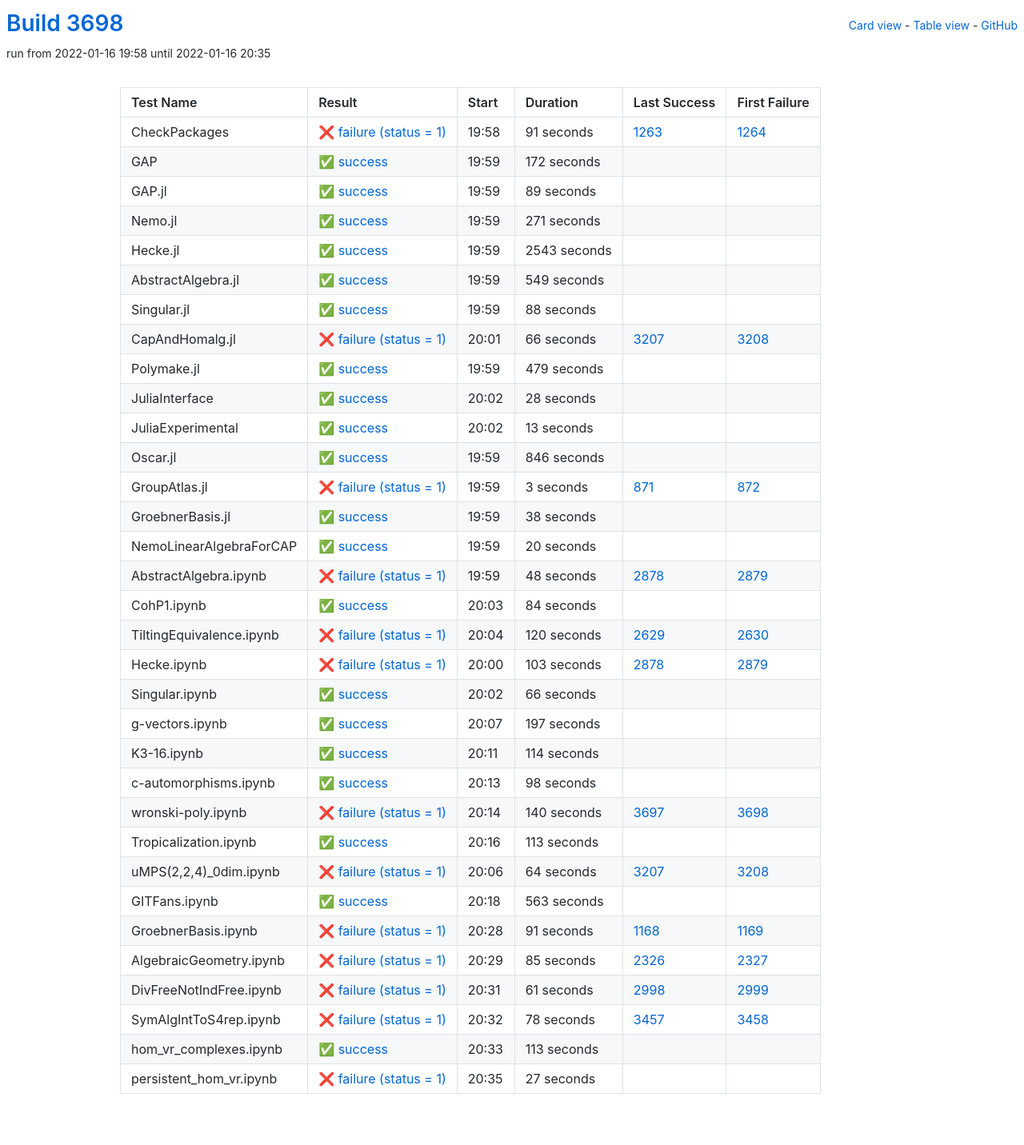
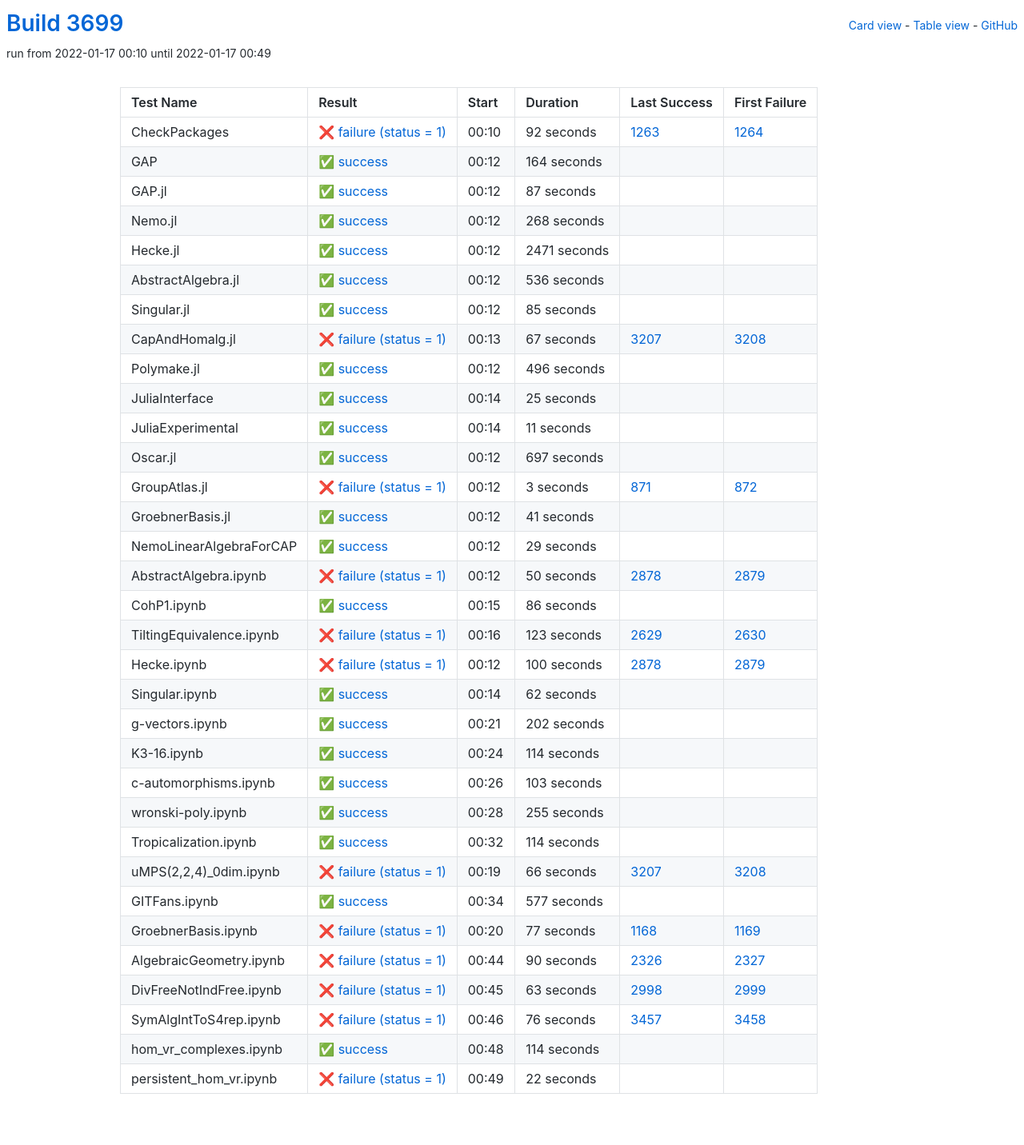
Before and after one commit to oscar-system/oscar-ci-status-stable, a Jekyll site: the page built from table.html, in a window 1280 px wide. Shown: the whole page at 80% size. Built offline with Jekyll 4.4.1, drawn with Linux system fonts in a browser that asks for light colours.

Commit message:
Build #3699

```diff
--- a/_data/ci.yml
+++ b/_data/ci.yml
@@ -1,6 +1,6 @@
 ---
-build: 3698
-build_url: https://oscarci.mathematik.uni-kl.de/job/oscar-stable/3698/
+build: 3699
+build_url: https://oscarci.mathematik.uni-kl.de/job/oscar-stable/3699/
 job: oscar-stable
 organization: oscar-system
 repo: oscar-ci-status-stable
@@ -8,152 +8,152 @@ repourl: https://github.com/oscar-system/oscar-ci-status-stable
 tests:
 - name: CheckPackages
   id: checkpackages
-  log: https://oscarci.mathematik.uni-kl.de/job/oscar-stable/3698/artifact/logs/build-3698/CheckPackages.log
-  start: 2022-01-16 19:58
+  log: https://oscarci.mathematik.uni-kl.de/job/oscar-stable/3699/artifact/logs/build-3699/CheckPackages.log
+  start: 2022-01-17 00:10
   success: false
   exitcode: 1
   status: failure
-  duration: 91
+  duration: 92
   last_success: 1263
   last_success_url: https://oscarci.mathematik.uni-kl.de/job/oscar-stable/1263/
   first_failure: 1264
   first_failure_url: https://oscarci.mathematik.uni-kl.de/job/oscar-stable/1264/
 - name: GAP
   id: gap
-  log: https://oscarci.mathematik.uni-kl.de/job/oscar-stable/3698/artifact/logs/build-3698/GAP.log
-  start: 2022-01-16 19:59
+  log: https://oscarci.mathematik.uni-kl.de/job/oscar-stable/3699/artifact/logs/build-3699/GAP.log
+  start: 2022-01-17 00:12
   success: true
   exitcode: 0
   status: success
-  duration: 172
+  duration: 164
   last_success: false
   last_success_url:
   first_failure: false
   first_failure_url:
 - name: GAP.jl
   id: gap-jl
-  log: https://oscarci.mathematik.uni-kl.de/job/oscar-stable/3698/artifact/logs/build-3698/GAP.jl.log
-  start: 2022-01-16 19:59
+  log: https://oscarci.mathematik.uni-kl.de/job/oscar-stable/3699/artifact/logs/build-3699/GAP.jl.log
+  start: 2022-01-17 00:12
   success: true
   exitcode: 0
   status: success
-  duration: 89
+  duration: 87
   last_success: false
   last_success_url:
   first_failure: false
   first_failure_url:
 - name: Nemo.jl
   id: nemo-jl
-  log: https://oscarci.mathematik.uni-kl.de/job/oscar-stable/3698/artifact/logs/build-3698/Nemo.jl.log
-  start: 2022-01-16 19:59
+  log: https://oscarci.mathematik.uni-kl.de/job/oscar-stable/3699/artifact/logs/build-3699/Nemo.jl.log
+  start: 2022-01-17 00:12
   success: true
   exitcode: 0
   status: success
-  duration: 271
+  duration: 268
   last_success: false
   last_success_url:
   first_failure: false
   first_failure_url:
 - name: Hecke.jl
   id: hecke-jl
-  log: https://oscarci.mathematik.uni-kl.de/job/oscar-stable/3698/artifact/logs/build-3698/Hecke.jl.log
-  start: 2022-01-16 19:59
+  log: https://oscarci.mathematik.uni-kl.de/job/oscar-stable/3699/artifact/logs/build-3699/Hecke.jl.log
+  start: 2022-01-17 00:12
   success: true
   exitcode: 0
   status: success
-  duration: 2543
+  duration: 2471
   last_success: false
   last_success_url:
   first_failure: false
   first_failure_url:
 - name: AbstractAlgebra.jl
   id: abstractalgebra-jl
-  log: https://oscarci.mathematik.uni-kl.de/job/oscar-stable/3698/artifact/logs/build-3698/AbstractAlgebra.jl.log
-  start: 2022-01-16 19:59
+  log: https://oscarci.mathematik.uni-kl.de/job/oscar-stable/3699/artifact/logs/build-3699/AbstractAlgebra.jl.log
+  start: 2022-01-17 00:12
   success: true
   exitcode: 0
   status: success
-  duration: 549
+  duration: 536
   last_success: false
   last_success_url:
   first_failure: false
   first_failure_url:
 - name: Singular.jl
   id: singular-jl
-  log: https://oscarci.mathematik.uni-kl.de/job/oscar-stable/3698/artifact/logs/build-3698/Singular.jl.log
-  start: 2022-01-16 19:59
+  log: https://oscarci.mathematik.uni-kl.de/job/oscar-stable/3699/artifact/logs/build-3699/Singular.jl.log
+  start: 2022-01-17 00:12
   success: true
   exitcode: 0
   status: success
-  duration: 88
+  duration: 85
   last_success: false
   last_success_url:
   first_failure: false
   first_failure_url:
 - name: CapAndHomalg.jl
   id: capandhomalg-jl
-  log: https://oscarci.mathematik.uni-kl.de/job/oscar-stable/3698/artifact/logs/build-3698/CapAndHomalg.jl.log
-  start: 2022-01-16 20:01
+  log: https://oscarci.mathematik.uni-kl.de/job/oscar-stable/3699/artifact/logs/build-3699/CapAndHomalg.jl.log
+  start: 2022-01-17 00:13
   success: false
   exitcode: 1
   status: failure
-  duration: 66
+  duration: 67
   last_success: 3207
   last_success_url: https://oscarci.mathematik.uni-kl.de/job/oscar-stable/3207/
   first_failure: 3208
   first_failure_url: https://oscarci.mathematik.uni-kl.de/job/oscar-stable/3208/
 - name: Polymake.jl
   id: polymake-jl
-  log: https://oscarci.mathematik.uni-kl.de/job/oscar-stable/3698/artifact/logs/build-3698/Polymake.jl.log
-  start: 2022-01-16 19:59
+  log: https://oscarci.mathematik.uni-kl.de/job/oscar-stable/3699/artifact/logs/build-3699/Polymake.jl.log
+  start: 2022-01-17 00:12
   success: true
   exitcode: 0
   status: success
-  duration: 479
+  duration: 496
   last_success: false
   last_success_url:
   first_failure: false
   first_failure_url:
 - name: JuliaInterface
   id: juliainterface
-  log: https://oscarci.mathematik.uni-kl.de/job/oscar-stable/3698/artifact/logs/build-3698/JuliaInterface.log
-  start: 2022-01-16 20:02
+  log: https://oscarci.mathematik.uni-kl.de/job/oscar-stable/3699/artifact/logs/build-3699/JuliaInterface.log
+  start: 2022-01-17 00:14
   success: true
   exitcode: 0
   status: success
-  duration: 28
+  duration: 25
   last_success: false
   last_success_url:
   first_failure: false
   first_failure_url:
 - name: JuliaExperimental
   id: juliaexperimental
-  log: https://oscarci.mathematik.uni-kl.de/job/oscar-stable/3698/artifact/logs/build-3698/JuliaExperimental.log
-  start: 2022-01-16 20:02
+  log: https://oscarci.mathematik.uni-kl.de/job/oscar-stable/3699/artifact/logs/build-3699/JuliaExperimental.log
+  start: 2022-01-17 00:14
   success: true
   exitcode: 0
   status: success
-  duration: 13
+  duration: 11
   last_success: false
   last_success_url:
   first_failure: false
   first_failure_url:
 - name: Oscar.jl
   id: oscar-jl
-  log: https://oscarci.mathematik.uni-kl.de/job/oscar-stable/3698/artifact/logs/build-3698/Oscar.jl.log
-  start: 2022-01-16 19:59
+  log: https://oscarci.mathematik.uni-kl.de/job/oscar-stable/3699/artifact/logs/build-3699/Oscar.jl.log
+  start: 2022-01-17 00:12
   success: true
   exitcode: 0
   status: success
-  duration: 846
+  duration: 697
   last_success: false
   last_success_url:
   first_failure: false
   first_failure_url:
 - name: GroupAtlas.jl
   id: groupatlas-jl
-  log: https://oscarci.mathematik.uni-kl.de/job/oscar-stable/3698/artifact/logs/build-3698/GroupAtlas.jl.log
-  start: 2022-01-16 19:59
+  log: https://oscarci.mathematik.uni-kl.de/job/oscar-stable/3699/artifact/logs/build-3699/GroupAtlas.jl.log
+  start: 2022-01-17 00:12
   success: false
   exitcode: 1
   status: failure
@@ -164,104 +164,104 @@ tests:
   first_failure_url: https://oscarci.mathematik.uni-kl.de/job/oscar-stable/872/
 - name: GroebnerBasis.jl
   id: groebnerbasis-jl
-  log: https://oscarci.mathematik.uni-kl.de/job/oscar-stable/3698/artifact/logs/build-3698/GroebnerBasis.jl.log
-  start: 2022-01-16 19:59
+  log: https://oscarci.mathematik.uni-kl.de/job/oscar-stable/3699/artifact/logs/build-3699/GroebnerBasis.jl.log
+  start: 2022-01-17 00:12
   success: true
   exitcode: 0
   status: success
-  duration: 38
+  duration: 41
   last_success: false
   last_success_url:
   first_failure: false
   first_failure_url:
 - name: NemoLinearAlgebraForCAP
   id: nemolinearalgebraforcap
-  log: https://oscarci.mathematik.uni-kl.de/job/oscar-stable/3698/artifact/logs/build-3698/NemoLinearAlgebraForCAP.log
-  start: 2022-01-16 19:59
+  log: https://oscarci.mathematik.uni-kl.de/job/oscar-stable/3699/artifact/logs/build-3699/NemoLinearAlgebraForCAP.log
+  start: 2022-01-17 00:12
   success: true
   exitcode: 0
   status: success
-  duration: 20
+  duration: 29
   last_success: false
   last_success_url:
   first_failure: false
   first_failure_url:
 - name: AbstractAlgebra.ipynb
   id: abstractalgebra-ipynb
-  log: https://oscarci.mathematik.uni-kl.de/job/oscar-stable/3698/artifact/logs/build-3698/AbstractAlgebra.ipynb.log
-  start: 2022-01-16 19:59
+  log: https://oscarci.mathematik.uni-kl.de/job/oscar-stable/3699/artifact/logs/build-3699/AbstractAlgebra.ipynb.log
+  start: 2022-01-17 00:12
   success: false
   exitcode: 1
   status: failure
-  duration: 48
+  duration: 50
   last_success: 2878
   last_success_url: https://oscarci.mathematik.uni-kl.de/job/oscar-stable/2878/
   first_failure: 2879
   first_failure_url: https://oscarci.mathematik.uni-kl.de/job/oscar-stable/2879/
 - name: CohP1.ipynb
   id: cohp1-ipynb
-  log: https://oscarci.mathematik.uni-kl.de/job/oscar-stable/3698/artifact/logs/build-3698/CohP1.ipynb.log
-  start: 2022-01-16 20:03
+  log: https://oscarci.mathematik.uni-kl.de/job/oscar-stable/3699/artifact/logs/build-3699/CohP1.ipynb.log
+  start: 2022-01-17 00:15
   success: true
   exitcode: 0
   status: success
-  duration: 84
+  duration: 86
   last_success: false
   last_success_url:
   first_failure: false
   first_failure_url:
 - name: TiltingEquivalence.ipynb
   id: tiltingequivalence-ipynb
-  log: https://oscarci.mathematik.uni-kl.de/job/oscar-stable/3698/artifact/logs/build-3698/TiltingEquivalence.ipynb.log
-  start: 2022-01-16 20:04
+  log: https://oscarci.mathematik.uni-kl.de/job/oscar-stable/3699/artifact/logs/build-3699/TiltingEquivalence.ipynb.log
+  start: 2022-01-17 00:16
   success: false
   exitcode: 1
   status: failure
-  duration: 120
+  duration: 123
   last_success: 2629
   last_success_url: https://oscarci.mathematik.uni-kl.de/job/oscar-stable/2629/
   first_failure: 2630
   first_failure_url: https://oscarci.mathematik.uni-kl.de/job/oscar-stable/2630/
 - name: Hecke.ipynb
   id: hecke-ipynb
-  log: https://oscarci.mathematik.uni-kl.de/job/oscar-stable/3698/artifact/logs/build-3698/Hecke.ipynb.log
-  start: 2022-01-16 20:00
+  log: https://oscarci.mathematik.uni-kl.de/job/oscar-stable/3699/artifact/logs/build-3699/Hecke.ipynb.log
+  start: 2022-01-17 00:12
   success: false
   exitcode: 1
   status: failure
-  duration: 103
+  duration: 100
   last_success: 2878
   last_success_url: https://oscarci.mathematik.uni-kl.de/job/oscar-stable/2878/
   first_failure: 2879
   first_failure_url: https://oscarci.mathematik.uni-kl.de/job/oscar-stable/2879/
 - name: Singular.ipynb
   id: singular-ipynb
-  log: https://oscarci.mathematik.uni-kl.de/job/oscar-stable/3698/artifact/logs/build-3698/Singular.ipynb.log
-  start: 2022-01-16 20:02
+  log: https://oscarci.mathematik.uni-kl.de/job/oscar-stable/3699/artifact/logs/build-3699/Singular.ipynb.log
+  start: 2022-01-17 00:14
   success: true
   exitcode: 0
   status: success
-  duration: 66
+  duration: 62
   last_success: false
   last_success_url:
   first_failure: false
   first_failure_url:
 - name: g-vectors.ipynb
   id: g-vectors-ipynb
-  log: https://oscarci.mathematik.uni-kl.de/job/oscar-stable/3698/artifact/logs/build-3698/g-vectors.ipynb.log
-  start: 2022-01-16 20:07
+  log: https://oscarci.mathematik.uni-kl.de/job/oscar-stable/3699/artifact/logs/build-3699/g-vectors.ipynb.log
+  start: 2022-01-17 00:21
   success: true
   exitcode: 0
   status: success
-  duration: 197
+  duration: 202
   last_success: false
   last_success_url:
   first_failure: false
   first_failure_url:
 - name: K3-16.ipynb
   id: k3-16-ipynb
-  log: https://oscarci.mathematik.uni-kl.de/job/oscar-stable/3698/artifact/logs/build-3698/K3-16.ipynb.log
-  start: 2022-01-16 20:11
+  log: https://oscarci.mathematik.uni-kl.de/job/oscar-stable/3699/artifact/logs/build-3699/K3-16.ipynb.log
+  start: 2022-01-17 00:24
   success: true
   exitcode: 0
   status: success
@@ -272,132 +272,132 @@ tests:
   first_failure_url:
 - name: c-automorphisms.ipynb
   id: c-automorphisms-ipynb
-  log: https://oscarci.mathematik.uni-kl.de/job/oscar-stable/3698/artifact/logs/build-3698/c-automorphisms.ipynb.log
-  start: 2022-01-16 20:13
+  log: https://oscarci.mathematik.uni-kl.de/job/oscar-stable/3699/artifact/logs/build-3699/c-automorphisms.ipynb.log
+  start: 2022-01-17 00:26
   success: true
   exitcode: 0
   status: success
-  duration: 98
+  duration: 103
   last_success: false
   last_success_url:
   first_failure: false
   first_failure_url:
 - name: wronski-poly.ipynb
   id: wronski-poly-ipynb
-  log: https://oscarci.mathematik.uni-kl.de/job/oscar-stable/3698/artifact/logs/build-3698/wronski-poly.ipynb.log
-  start: 2022-01-16 20:14
-  success: false
-  exitcode: 1
-  status: failure
-  duration: 140
-  last_success: 3697
-  last_success_url: https://oscarci.mathematik.uni-kl.de/job/oscar-stable/3697/
-  first_failure: 3698
-  first_failure_url: https://oscarci.mathematik.uni-kl.de/job/oscar-stable/3698/
-- name: Tropicalization.ipynb
-  id: tropicalization-ipynb
-  log: https://oscarci.mathematik.uni-kl.de/job/oscar-stable/3698/artifact/logs/build-3698/Tropicalization.ipynb.log
-  start: 2022-01-16 20:16
+  log: https://oscarci.mathematik.uni-kl.de/job/oscar-stable/3699/artifact/logs/build-3699/wronski-poly.ipynb.log
+  start: 2022-01-17 00:28
   success: true
   exitcode: 0
   status: success
-  duration: 113
+  duration: 255
+  last_success: false
+  last_success_url:
+  first_failure: false
+  first_failure_url:
+- name: Tropicalization.ipynb
+  id: tropicalization-ipynb
+  log: https://oscarci.mathematik.uni-kl.de/job/oscar-stable/3699/artifact/logs/build-3699/Tropicalization.ipynb.log
+  start: 2022-01-17 00:32
+  success: true
+  exitcode: 0
+  status: success
+  duration: 114
   last_success: false
   last_success_url:
   first_failure: false
   first_failure_url:
 - name: uMPS(2,2,4)_0dim.ipynb
   id: umps-2-2-4-0dim-ipynb
-  log: https://oscarci.mathematik.uni-kl.de/job/oscar-stable/3698/artifact/logs/build-3698/uMPS-2-2-4-_0dim.ipynb.log
-  start: 2022-01-16 20:06
+  log: https://oscarci.mathematik.uni-kl.de/job/oscar-stable/3699/artifact/logs/build-3699/uMPS-2-2-4-_0dim.ipynb.log
+  start: 2022-01-17 00:19
   success: false
   exitcode: 1
   status: failure
-  duration: 64
+  duration: 66
   last_success: 3207
   last_success_url: https://oscarci.mathematik.uni-kl.de/job/oscar-stable/3207/
   first_failure: 3208
   first_failure_url: https://oscarci.mathematik.uni-kl.de/job/oscar-stable/3208/
 - name: GITFans.ipynb
   id: gitfans-ipynb
-  log: https://oscarci.mathematik.uni-kl.de/job/oscar-stable/3698/artifact/logs/build-3698/GITFans.ipynb.log
-  start: 2022-01-16 20:18
+  log: https://oscarci.mathematik.uni-kl.de/job/oscar-stable/3699/artifact/logs/build-3699/GITFans.ipynb.log
+  start: 2022-01-17 00:34
   success: true
   exitcode: 0
   status: success
-  duration: 563
+  duration: 577
   last_success: false
   last_success_url:
   first_failure: false
   first_failure_url:
 - name: GroebnerBasis.ipynb
   id: groebnerbasis-ipynb
-  log: https://oscarci.mathematik.uni-kl.de/job/oscar-stable/3698/artifact/logs/build-3698/GroebnerBasis.ipynb.log
-  start: 2022-01-16 20:28
+  log: https://oscarci.mathematik.uni-kl.de/job/oscar-stable/3699/artifact/logs/build-3699/GroebnerBasis.ipynb.log
+  start: 2022-01-17 00:20
   success: false
   exitcode: 1
   status: failure
-  duration: 91
+  duration: 77
   last_success: 1168
   last_success_url: https://oscarci.mathematik.uni-kl.de/job/oscar-stable/1168/
   first_failure: 1169
   first_failure_url: https://oscarci.mathematik.uni-kl.de/job/oscar-stable/1169/
 - name: AlgebraicGeometry.ipynb
   id: algebraicgeometry-ipynb
-  log: https://oscarci.mathematik.uni-kl.de/job/oscar-stable/3698/artifact/logs/build-3698/AlgebraicGeometry.ipynb.log
-  start: 2022-01-16 20:29
+  log: https://oscarci.mathematik.uni-kl.de/job/oscar-stable/3699/artifact/logs/build-3699/AlgebraicGeometry.ipynb.log
+  start: 2022-01-17 00:44
   success: false
   exitcode: 1
   status: failure
-  duration: 85
+  duration: 90
   last_success: 2326
   last_success_url: https://oscarci.mathematik.uni-kl.de/job/oscar-stable/2326/
   first_failure: 2327
   first_failure_url: https://oscarci.mathematik.uni-kl.de/job/oscar-stable/2327/
 - name: DivFreeNotIndFree.ipynb
   id: divfreenotindfree-ipynb
-  log: https://oscarci.mathematik.uni-kl.de/job/oscar-stable/3698/artifact/logs/build-3698/DivFreeNotIndFree.ipynb.log
-  start: 2022-01-16 20:31
+  log: https://oscarci.mathematik.uni-kl.de/job/oscar-stable/3699/artifact/logs/build-3699/DivFreeNotIndFree.ipynb.log
+  start: 2022-01-17 00:45
   success: false
   exitcode: 1
   status: failure
-  duration: 61
+  duration: 63
   last_success: 2998
   last_success_url: https://oscarci.mathematik.uni-kl.de/job/oscar-stable/2998/
   first_failure: 2999
   first_failure_url: https://oscarci.mathematik.uni-kl.de/job/oscar-stable/2999/
 - name: SymAlgIntToS4rep.ipynb
   id: symalginttos4rep-ipynb
-  log: https://oscarci.mathematik.uni-kl.de/job/oscar-stable/3698/artifact/logs/build-3698/SymAlgIntToS4rep.ipynb.log
-  start: 2022-01-16 20:32
+  log: https://oscarci.mathematik.uni-kl.de/job/oscar-stable/3699/artifact/logs/build-3699/SymAlgIntToS4rep.ipynb.log
+  start: 2022-01-17 00:46
   success: false
   exitcode: 1
   status: failure
-  duration: 78
+  duration: 76
   last_success: 3457
   last_success_url: https://oscarci.mathematik.uni-kl.de/job/oscar-stable/3457/
   first_failure: 3458
   first_failure_url: https://oscarci.mathematik.uni-kl.de/job/oscar-stable/3458/
 - name: hom_vr_complexes.ipynb
   id: hom-vr-complexes-ipynb
-  log: https://oscarci.mathematik.uni-kl.de/job/oscar-stable/3698/artifact/logs/build-3698/hom_vr_complexes.ipynb.log
-  start: 2022-01-16 20:33
+  log: https://oscarci.mathematik.uni-kl.de/job/oscar-stable/3699/artifact/logs/build-3699/hom_vr_complexes.ipynb.log
+  start: 2022-01-17 00:48
   success: true
   exitcode: 0
   status: success
-  duration: 113
+  duration: 114
   last_success: false
   last_success_url:
   first_failure: false
   first_failure_url:
 - name: persistent_hom_vr.ipynb
   id: persistent-hom-vr-ipynb
-  log: https://oscarci.mathematik.uni-kl.de/job/oscar-stable/3698/artifact/logs/build-3698/persistent_hom_vr.ipynb.log
-  start: 2022-01-16 20:35
+  log: https://oscarci.mathematik.uni-kl.de/job/oscar-stable/3699/artifact/logs/build-3699/persistent_hom_vr.ipynb.log
+  start: 2022-01-17 00:49
   success: false
   exitcode: 1
   status: failure
-  duration: 27
+  duration: 22
   last_success: false
   last_success_url:
   first_failure: false
```
Also changed, not shown: README.md.
